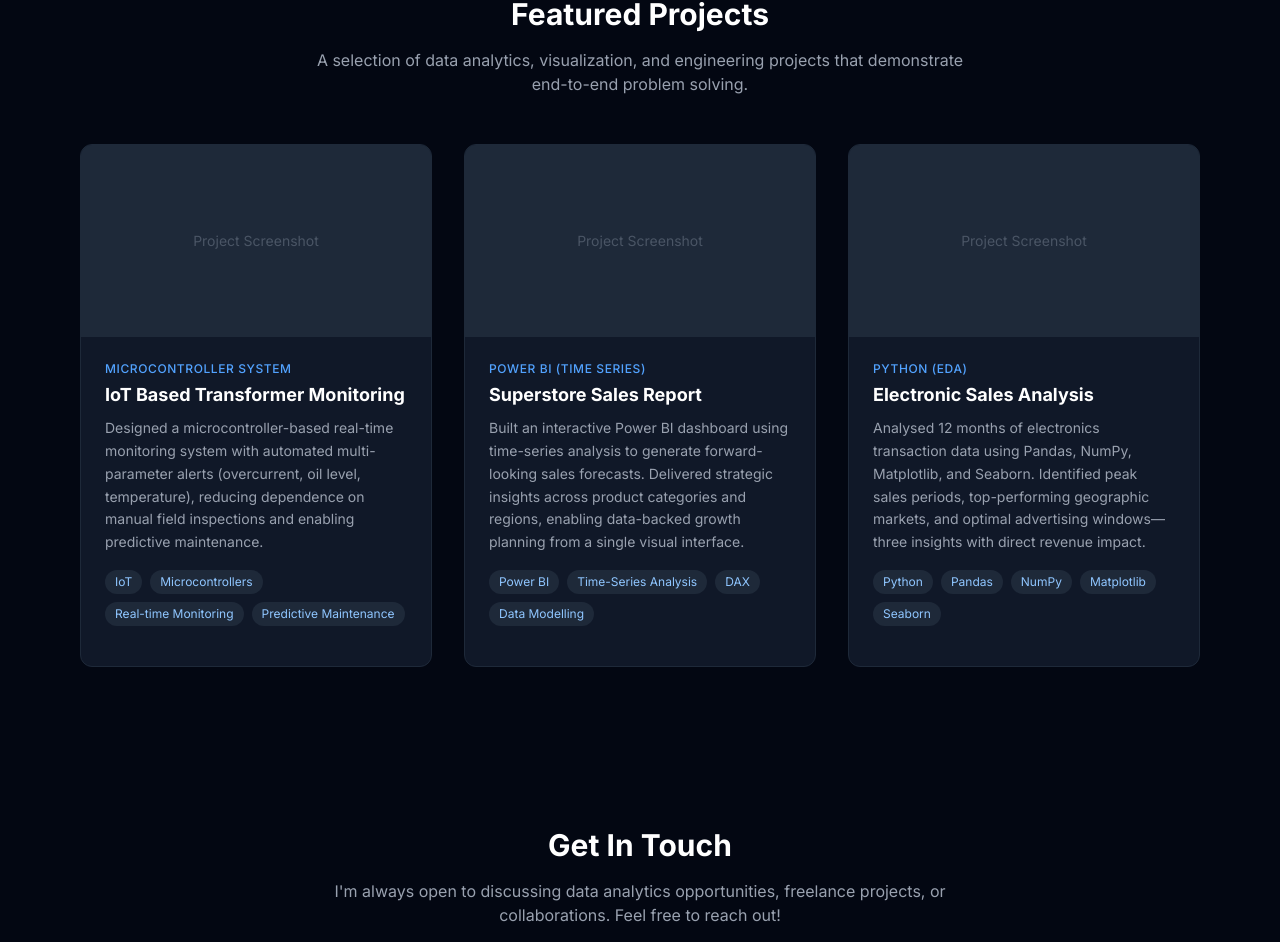
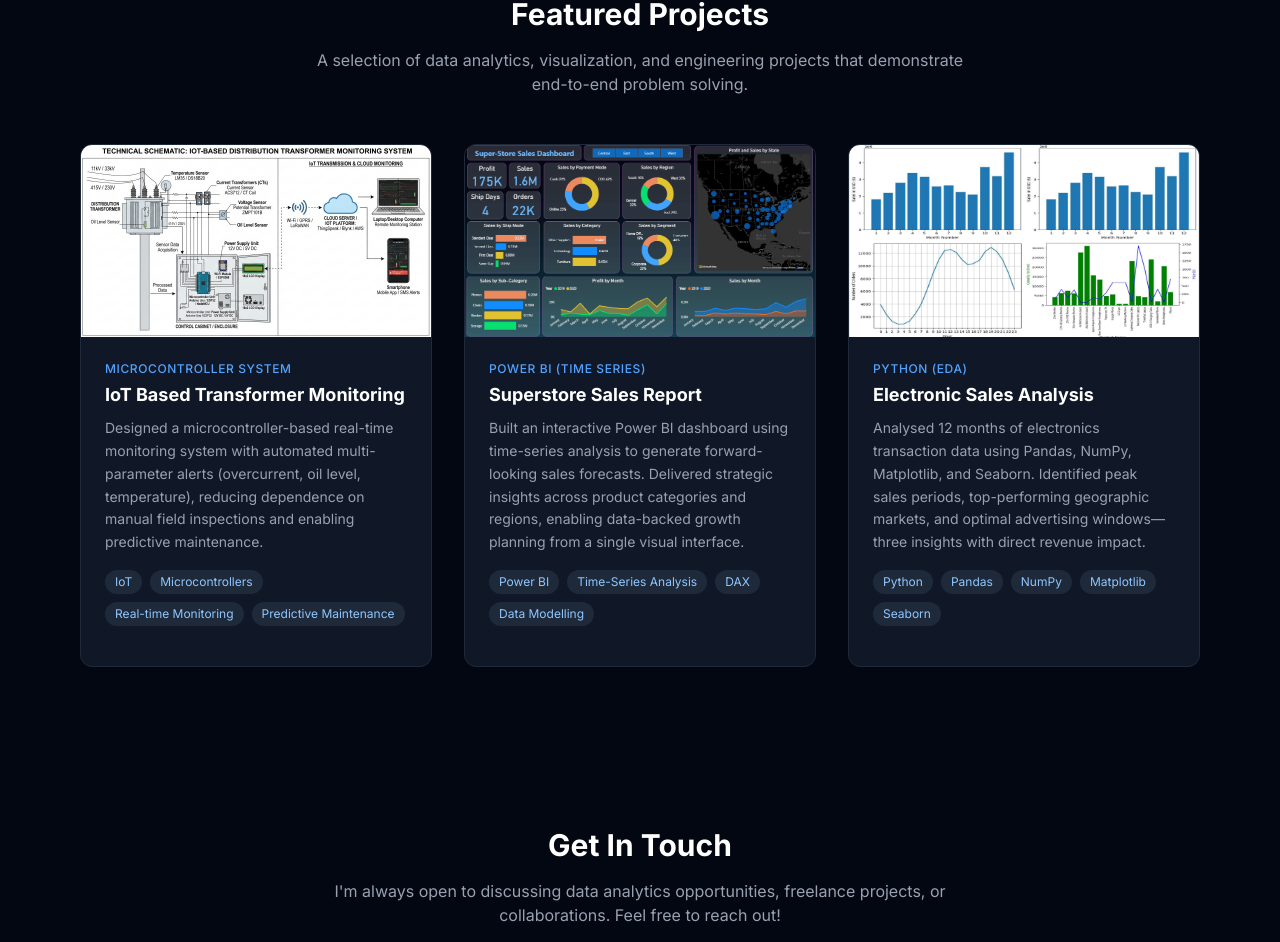
Before and after one commit to JatinD18/jatin-portfolio, a Next.js app: page / in a window 1280 px wide. Shown: the part 2811-3753 px from the top of the page. Built offline with nearby package versions, Linux system fonts and the light colour scheme.

Commit message:
fix: added actual project images to portfolio

```diff
--- a/src/components/Projects.tsx
+++ b/src/components/Projects.tsx
@@ -35,9 +35,12 @@ export default function Projects() {
             transition={{ delay: index * 0.1 }}
             className="bg-gray-900 border border-gray-800 rounded-xl overflow-hidden hover:border-blue-500/50 transition duration-300 flex flex-col"
           >
-            <div className="h-48 bg-gray-800 flex items-center justify-center">
-              <span className="text-gray-600 text-sm">Project Screenshot</span>
-            </div>
+            {/* This is the actual image rendering */}
+            <img
+              src={project.image}
+              alt={project.title}
+              className="w-full h-48 object-cover bg-gray-800"
+            />
 
             <div className="p-6 flex flex-col flex-1">
               <p className="text-blue-400 text-xs font-medium uppercase tracking-wider mb-1">
```
